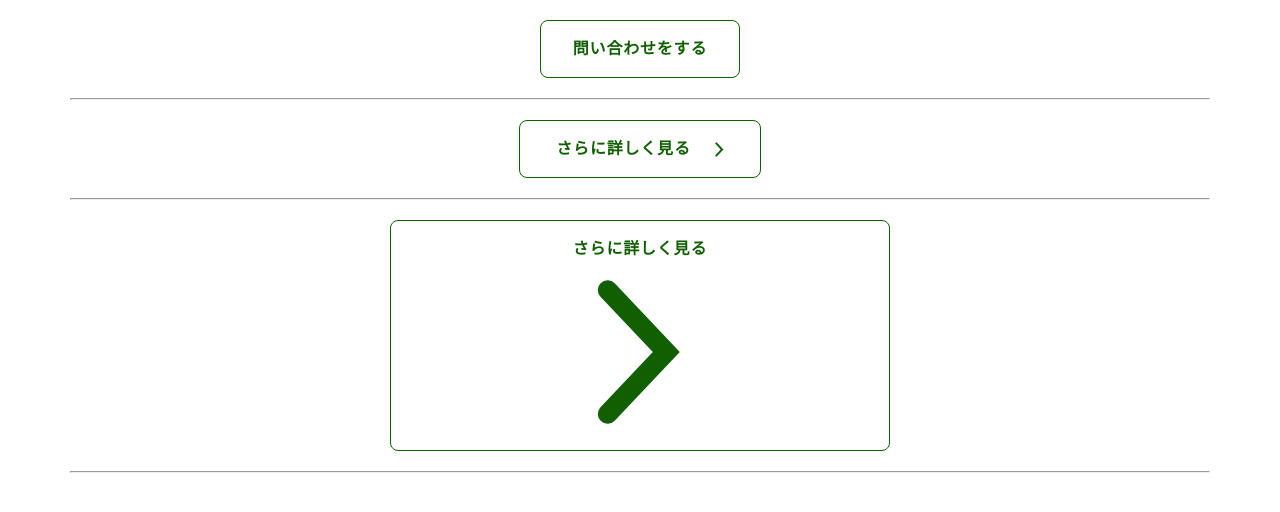
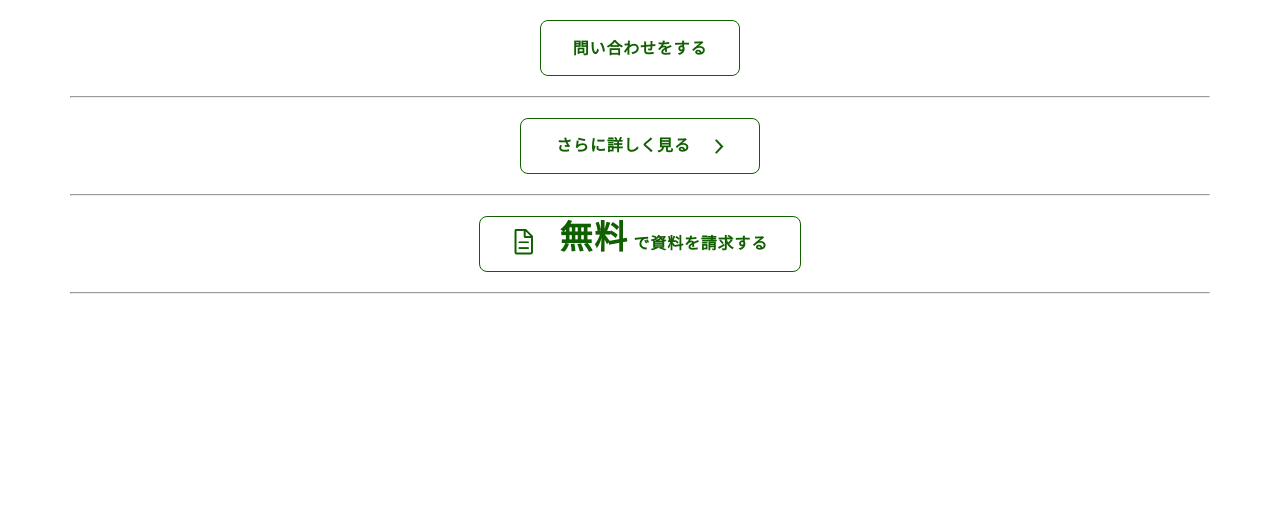
Before and after one commit to kura3698/fresh-grove, a website: page components.html in a window 1280 px wide. Drawn offline with Linux system fonts and the light colour scheme.

Commit message:
[update]buttonファイル分割

```diff
--- a/components.html
+++ b/components.html
@@ -68,19 +68,48 @@
             fill="none"
           />
         </symbol>
+        <symbol viewBox="0 0 36 48" id="pdf-icon">
+          <path
+            d="M31.58 10.6659L21.78 0.915904C21.5 0.637333 21.22 0.498047 20.8 0.498047H6.8C5.26 0.498047 4 1.75162 4 3.28376V36.7123C4 38.2445 5.26 39.498 6.8 39.498H29.2C30.74 39.498 32 38.2445 32 36.7123V11.6409C32 11.223 31.86 10.9445 31.58 10.6659ZM20.8 3.8409L28.64 11.6409H20.8V3.8409ZM29.2 36.7123H6.8V3.28376H18V11.6409C18 13.173 19.26 14.4266 20.8 14.4266H29.2V36.7123Z"
+            fill="currentColor"
+          />
+          <path
+            d="M21.1526 3.48645L20.3 2.63815V3.8409V11.6409V12.1409H20.8H28.64H29.8515L28.9926 11.2864L21.1526 3.48645ZM29.2 37.2123H29.7V36.7123V14.4266V13.9266H29.2H20.8C19.5337 13.9266 18.5 12.8945 18.5 11.6409V3.28376V2.78376H18H6.8H6.3V3.28376V36.7123V37.2123H6.8H29.2ZM21.4274 1.27036L31.2274 11.0204C31.3378 11.1302 31.4005 11.2201 31.4385 11.3051C31.4754 11.3878 31.5 11.4906 31.5 11.6409V36.7123C31.5 37.9659 30.4663 38.998 29.2 38.998H6.8C5.53373 38.998 4.5 37.9659 4.5 36.7123V3.28376C4.5 2.03017 5.53373 0.998047 6.8 0.998047H20.8C20.952 0.998047 21.0563 1.02267 21.1403 1.0598C21.2264 1.09786 21.317 1.16055 21.4274 1.27036Z"
+            fill="currentColor"
+          />
+          <path
+            d="M21.1526 3.48645L20.3 2.63815V3.8409V11.6409V12.1409H20.8H28.64H29.8515L28.9926 11.2864L21.1526 3.48645ZM29.2 37.2123H29.7V36.7123V14.4266V13.9266H29.2H20.8C19.5337 13.9266 18.5 12.8945 18.5 11.6409V3.28376V2.78376H18H6.8H6.3V3.28376V36.7123V37.2123H6.8H29.2ZM21.4274 1.27036L31.2274 11.0204C31.3378 11.1302 31.4005 11.2201 31.4385 11.3051C31.4754 11.3878 31.5 11.4906 31.5 11.6409V36.7123C31.5 37.9659 30.4663 38.998 29.2 38.998H6.8C5.53373 38.998 4.5 37.9659 4.5 36.7123V3.28376C4.5 2.03017 5.53373 0.998047 6.8 0.998047H20.8C20.952 0.998047 21.0563 1.02267 21.1403 1.0598C21.2264 1.09786 21.317 1.16055 21.4274 1.27036Z"
+            fill="currentColor"
+          />
+          <path
+            d="M10.5 28.998H25.5V30.998H10.5V28.998ZM10.5 19.998H25.5V21.998H10.5V19.998Z"
+            fill="currentColor"
+          />
+          <path
+            d="M10.5 28.998H25.5V30.998H10.5V28.998ZM10.5 19.998H25.5V21.998H10.5V19.998Z"
+            fill="currentColor"
+          />
+          <path
+            d="M10.5 28.998H25.5V30.998H10.5V28.998ZM10.5 19.998H25.5V21.998H10.5V19.998Z"
+            fill="currentColor"
+          />
+        </symbol>
       </defs>
     </svg>
     <div class="l-inner">
       <a href="#contact" class="c-button">問い合わせをする</a>
       <hr />
-      <a href="" class="c-button c-button--arrow"
+      <a href="" class="c-button-arrow"
         ><span>さらに詳しく見る</span
         ><svg class=""><use href="#arrow"></use></svg>
       </a>
       <hr />
-      <a href="" class="c-button c-button--cta"
-        ><span>さらに詳しく見る</span
-        ><svg class=""><use href="#arrow"></use></svg>
+      <a href="" class="c-button c-button--cta">
+        <svg class=""><use href="#pdf-icon"></use></svg>
+        <span>
+          <span class="c-button__strong">無料</span>
+          <span>で資料を請求する</span>
+        </span>
       </a>
       <hr />
     </div>
--- /dev/null
+++ b/src/assets/sass/components/c-button-arrow.scss
@@ -0,0 +1,38 @@
+@use "../config/" as *;
+
+.c-button-arrow {
+  display: flex;
+  align-items: center;
+  justify-content: center;
+  gap: rm(24);
+  width: rm(240);
+  height: rm(56);
+  text-align: center;
+  margin-inline: auto;
+
+  font-size: rm(16);
+  font-weight: 700;
+  line-height: rm(56);
+  letter-spacing: 0.8px;
+  color: $text-secondary;
+
+  border: 1px solid;
+  border-radius: 8px;
+  background: #fff;
+  transition: background 0.3s ease-in-out;
+
+  svg {
+    height: 19px;
+    width: 9px;
+  }
+
+  &:focus-visible {
+    background: $hover-primary;
+  }
+
+  @media (any-hover: hover) {
+    &:hover {
+      background: $hover-primary;
+    }
+  }
+}
--- a/src/assets/sass/components/c-button.scss
+++ b/src/assets/sass/components/c-button.scss
@@ -4,10 +4,12 @@
   color: $text-secondary;
   font-size: rm(16);
   font-weight: 700;
-  line-height: 56px;
+  line-height: rm(56);
+  height: rm(56);
   letter-spacing: 0.8px;
+
+  border: 1px solid;
   border-radius: 8px;
-  border: 1px solid;
   background: #fff;
   padding-inline: 2em;
   transition: background 0.3s ease-in-out;
@@ -15,21 +17,30 @@
   &:focus-visible {
     background: $hover-primary;
   }
+
   @media (any-hover: hover) {
     &:hover {
       background: $hover-primary;
     }
   }
-  &.c-button--arrow {
-    margin-inline: auto;
+
+  &.c-button--cta {
     display: flex;
     align-items: center;
-    padding-inline: rm(36);
+    gap: rm(24);
     width: fit-content;
-    gap: rm(24);
+    margin-inline: auto;
+
     svg {
-      height: 19px;
-      width: 9px;
+      width: 23.431px;
+      height: 32.635px;
     }
   }
 }
+
+.c-button__strong {
+  font-size: 33px;
+  font-weight: 700;
+  line-height: 1;
+  letter-spacing: 1.65px;
+}
--- a/src/assets/sass/components/index.scss
+++ b/src/assets/sass/components/index.scss
@@ -1,2 +1,3 @@
 /* Auto-generated index.scss for components */
+@use "c-button-arrow";
 @use "c-button";
```
Also changed, not shown: css/style.css.
